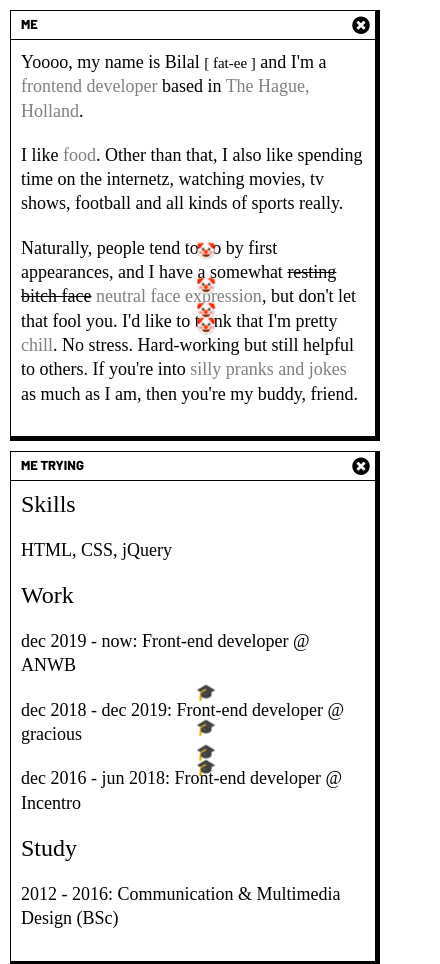
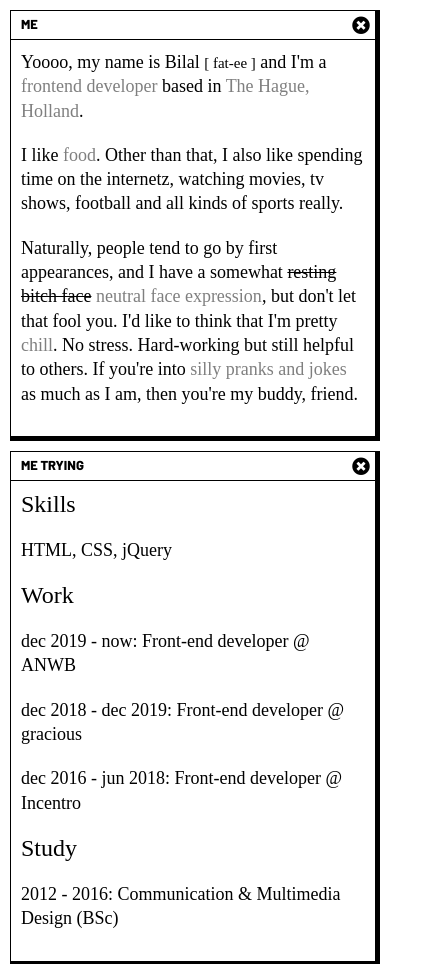
Before and after one commit to bhvssain/personal-website, a plain HTML site: page index.html in a window 390 px wide. Shown: the top 964 px of the page, 440 px wide, since content can reach past the window. Drawn offline with nearby package versions, Linux system fonts and the light colour scheme; a web font is replaced by a local one.

Commit message:
mobile and tablet fixes for score, aside thingies, custom cursors

```diff
--- a/css/main.css
+++ b/css/main.css
@@ -53,6 +53,11 @@ a:visited {
 }
 
 .score {
+    display: none;
+}
+
+@media only screen and (min-width: 1025px) {
+    .score {
         opacity: 0;
         position: absolute;
         top: -5px;
@@ -60,6 +65,7 @@ a:visited {
         font-family: Barlow, sans-serif;
         font-size: 30px;
         font-weight: 800;
+    }
 }
 
 article {
@@ -235,6 +241,11 @@ footer:hover {
 
 .bin, .game {
     display: none;
+}
+
+@media only screen and (min-width: 1025px) {
+    .bin, .game {
+        display: block;
         position: fixed;
         bottom: 30px;
     }
@@ -245,11 +256,6 @@ footer:hover {
 
     .game {
         left: 30px;
-}
-
-@media only screen and (min-width: 1025px) {
-    .bin, .game {
-        display: block;
     }
 }
 
--- a/js/main.js
+++ b/js/main.js
@@ -12,6 +12,7 @@ const website = (function() {
 		binIcon : $('.js-bin-icon'),
 		trump: $('.trump'),
 		asideTrigger: $('.js-aside-trigger'),
+		windowWidth: $(window).width(),
 	}
 
 	const CLASSNAMES = {
@@ -23,6 +24,8 @@ const website = (function() {
 		normal: 250,
 		fast: 125,
 	}
+
+	const TABLET_LANDSCAPE_PLUS = SELECTORS.windowWidth > 1024;
 
 	function showScoreAfterClosingContent(parentArticle) {
 		parentArticle.find(SELECTORS.score).fadeTo(ANIM_SPEEDS.fast, 1)
@@ -48,7 +51,10 @@ const website = (function() {
 
 		articlesClosed++
 
+		if (TABLET_LANDSCAPE_PLUS) {
 			showScoreAfterClosingContent(parentArticle)
+		}
+
 		showThisShitWhenAllContentsAreClosed(articlesClosed)
 
 		parentArticle.delay(ANIM_SPEEDS.normal).slideUp(ANIM_SPEEDS.normal, function() {
@@ -130,14 +136,8 @@ const website = (function() {
 	// 	}
 	// }
 
-	return {
-		bindElements,
-		// setIeClassToBody,
-	};
-})();
-
-website.bindElements()
-// website.setIeClassToBody()
+	function setCustomCursors() {
+		if (TABLET_LANDSCAPE_PLUS) {
 			new springyEmojiCursor({
 				element: document.querySelector("article:nth-child(1)"),
 				emoji: ["🤡"]
@@ -157,3 +157,16 @@ new springyEmojiCursor({
 				element: document.querySelector("article:nth-child(4)"),
 				emoji: ["💌"]
 			});
+		}
+	}
+
+	return {
+		bindElements,
+		setCustomCursors,
+		// setIeClassToBody,
+	};
+})();
+
+website.bindElements()
+website.setCustomCursors()
+// website.setIeClassToBody()
```
Lines whose indentation alone changed are shown as unchanged.
